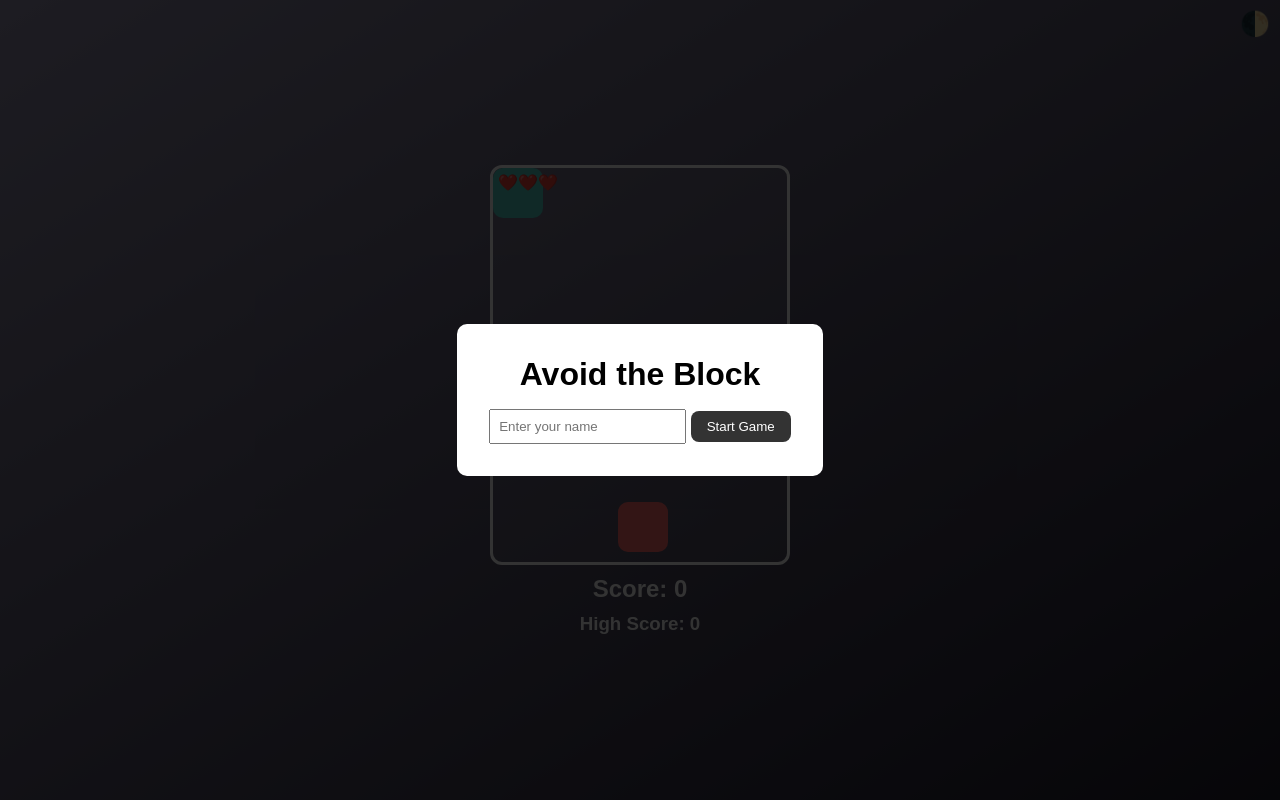
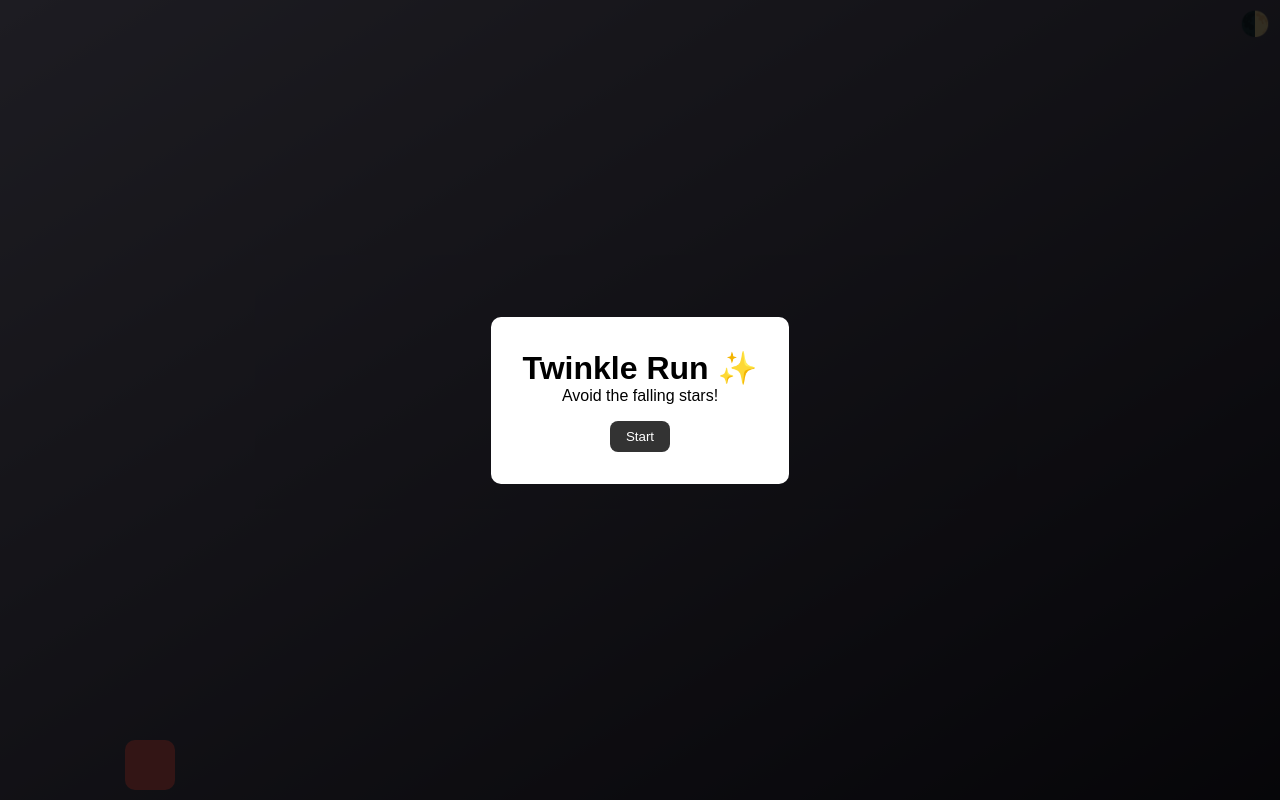
Before and after one commit to dxltax/gameport, a plain HTML site: page index.html in a window 1280 px wide. Drawn offline with Linux system fonts and the light colour scheme.

Commit message:
Update index.html

```diff
--- a/index.html
+++ b/index.html
@@ -3,40 +3,36 @@
 <head>
   <meta charset="UTF-8" />
   <meta name="viewport" content="width=device-width, initial-scale=1.0"/>
-  <title>Avoid the Block – Full Version</title>
+  <title>Twinkle Run</title>
   <link rel="stylesheet" href="style.css" />
-  <link rel="manifest" href="manifest.json">
+  <link rel="manifest" href="manifest.json" />
 </head>
 <body>
   <div id="mode-toggle">🌓</div>
-  <div class="game-container">
+
+  <div class="game-area">
     <div id="player"></div>
-    <div id="block"></div>
-    <div id="hearts"></div>
+    <div id="stars-container"></div>
+    <div id="score">Score: 0</div>
   </div>
-  <h2 id="score">Score: 0</h2>
-  <h3 id="high-score">High Score: 0</h3>
 
-  <audio id="jump-sound" src="assets/jump.mp3"></audio>
-  <audio id="hit-sound" src="assets/hit.mp3"></audio>
-  <audio id="bg-music" src="assets/bgmusic.mp3" loop></audio>
-
-  <div id="overlay" class="modal show">
+  <div id="start-screen" class="modal show">
     <div class="modal-content">
-      <h1>Avoid the Block</h1>
-      <input id="playerName" placeholder="Enter your name" />
-      <button onclick="startGame()">Start Game</button>
+      <h1>Twinkle Run ✨</h1>
+      <p>Avoid the falling stars!</p>
+      <button onclick="startGame()">Start</button>
     </div>
   </div>
 
-  <div id="gameOverModal" class="modal">
+  <div id="game-over-screen" class="modal">
     <div class="modal-content">
       <h1>Game Over</h1>
       <p id="finalScore"></p>
-      <button onclick="restartGame()">Restart</button>
+      <button onclick="restartGame()">Play Again</button>
     </div>
   </div>
 
+  <audio id="bg-music" src="assets/bgmusic.mp3" loop></audio>
   <script src="game.js"></script>
 </body>
 </html>
```
